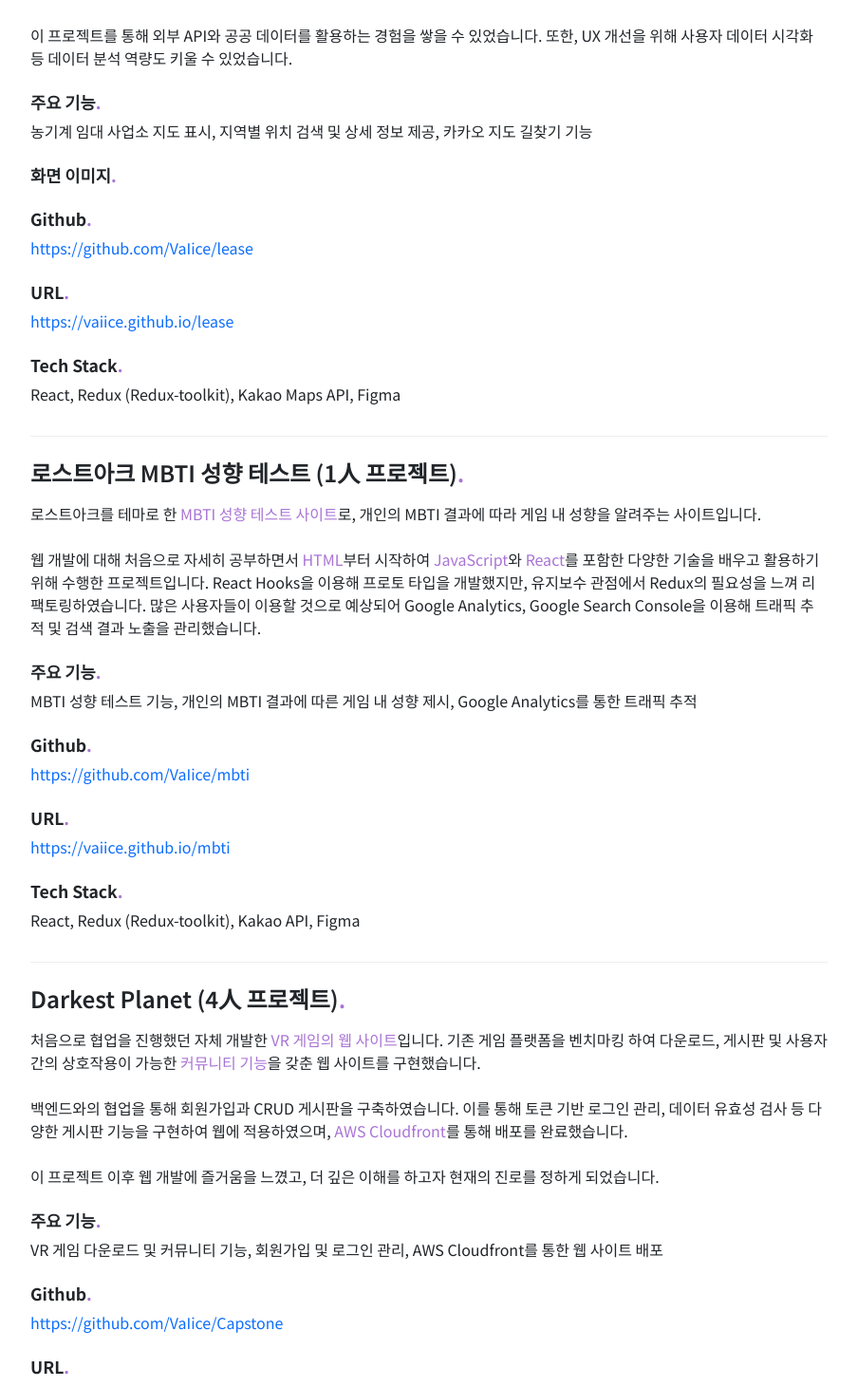
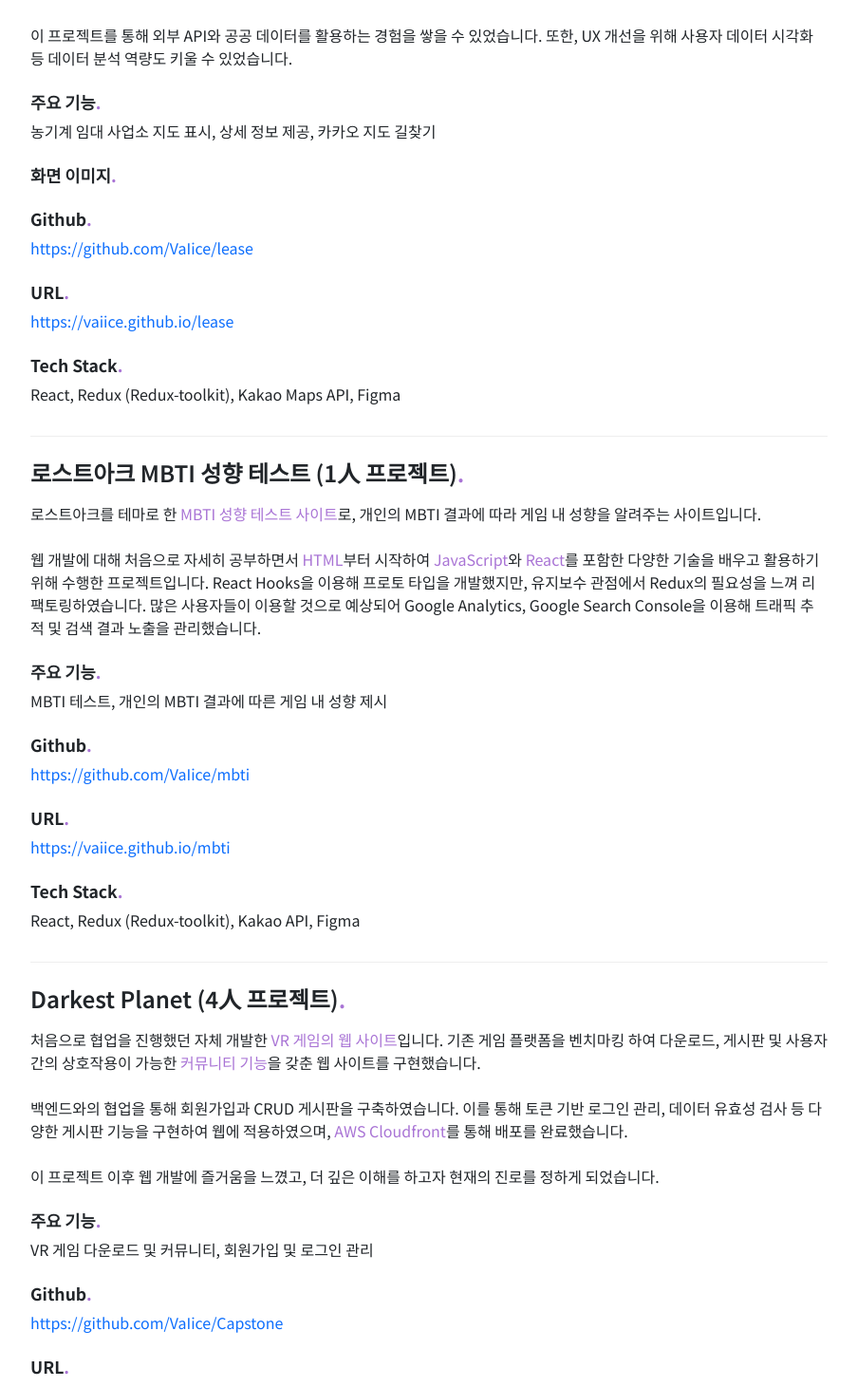
Before and after one commit to VaIice/resume, a React (Create React App) app: page / in a window 1280 px wide. Shown: the part 2025-3486 px from the top of the page at 95% size, without its empty margins (188-1091 px from the left). Built offline with nearby package versions, Linux system fonts and the light colour scheme.

Commit message:
main functions modify

```diff
--- a/src/Components/Projects/Capstone.jsx
+++ b/src/Components/Projects/Capstone.jsx
@@ -7,7 +7,7 @@
        백엔드와의 협업을 통해 회원가입과 CRUD 게시판을 구축하였습니다.
        이를 통해 토큰 기반 로그인 관리, 데이터 유효성 검사 등 다양한 게시판 기능을 구현하여 웹에 적용하였으며, <span className="highlight">AWS Cloudfront</span>를 통해 배포를 완료했습니다.<br/><br/>
    이 프로젝트 이후 웹 개발에 즐거움을 느꼈고, 더 깊은 이해를 하고자 현재의 진로를 정하게 되었습니다.
-<h5>주요 기능<span className="highlight">.</span></h5><span>VR 게임 다운로드 및 커뮤니티 기능, 회원가입 및 로그인 관리, AWS Cloudfront를 통한 웹 사이트 배포</span>
+<h5>주요 기능<span className="highlight">.</span></h5><span>VR 게임 다운로드 및 커뮤니티, 회원가입 및 로그인 관리</span>
 <h5>Github<span className="highlight">.</span></h5><span><a href="https://github.com/VaIice/Capstone">https://github.com/VaIice/Capstone</a></span>
 <h5>URL<span className="highlight">.</span></h5><span className="access-prevention">http://d10v0gqnjifjsl.cloudfront.net (현재는 접속이 불가합니다.)</span>
 <h5>Tech Stack<span className="highlight">.</span></h5><span>HTML, CSS, JavaScript, React, AWS (S3, Cloudfront), Figma</span>
--- a/src/Components/Projects/Lease.jsx
+++ b/src/Components/Projects/Lease.jsx
@@ -10,7 +10,7 @@
 
      이 프로젝트를 통해 외부 API와 공공 데이터를 활용하는 경험을 쌓을 수 있었습니다.
      또한, UX 개선을 위해 사용자 데이터 시각화 등 데이터 분석 역량도 키울 수 있었습니다.
-     <h5>주요 기능<span className="highlight">.</span></h5><span>농기계 임대 사업소 지도 표시, 지역별 위치 검색 및 상세 정보 제공, 카카오 지도 길찾기 기능</span>
+     <h5>주요 기능<span className="highlight">.</span></h5><span>농기계 임대 사업소 지도 표시, 상세 정보 제공, 카카오 지도 길찾기</span>
     <h5>화면 이미지<span className="highlight">.</span></h5>
     <h5>Github<span className="highlight">.</span></h5><span><a href="https://github.com/VaIice/lease">https://github.com/VaIice/lease</a></span>
     <h5>URL<span className="highlight">.</span></h5><span><a href="https://vaiice.github.io/lease">https://vaiice.github.io/lease</a></span>
--- a/src/Components/Projects/MBTI.jsx
+++ b/src/Components/Projects/MBTI.jsx
@@ -8,7 +8,7 @@
      React Hooks을 이용해 프로토 타입을 개발했지만, 유지보수 관점에서 Redux의 필요성을 느껴 리팩토링하였습니다.
 
      많은 사용자들이 이용할 것으로 예상되어 Google Analytics, Google Search Console을 이용해 트래픽 추적 및 검색 결과 노출을 관리했습니다.
-    <h5>주요 기능<span className="highlight">.</span></h5><span>MBTI 성향 테스트 기능, 개인의 MBTI 결과에 따른 게임 내 성향 제시, Google Analytics를 통한 트래픽 추적</span>
+    <h5>주요 기능<span className="highlight">.</span></h5><span>MBTI 테스트, 개인의 MBTI 결과에 따른 게임 내 성향 제시</span>
     <h5>Github<span className="highlight">.</span></h5><span><a href="https://github.com/VaIice/mbti">https://github.com/VaIice/mbti</a></span>
     <h5>URL<span className="highlight">.</span></h5><span><a href="https://vaiice.github.io/mbti">https://vaiice.github.io/mbti</a></span>
     <h5>Tech Stack<span className="highlight">.</span></h5><span>React, Redux (Redux-toolkit), Kakao API, Figma</span>
```
